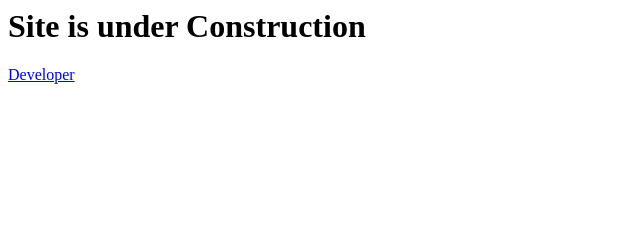
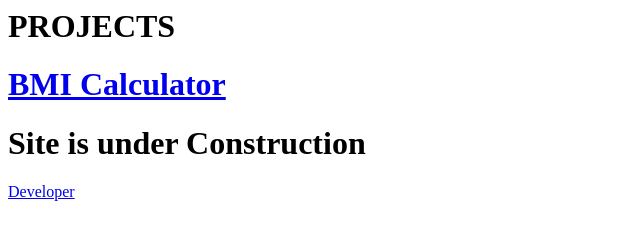
Before and after one commit to Himanshu-Vishwas/www.devgroup.engineer, a plain HTML site: page index.html in a window 1280 px wide. Shown: the whole page, without its empty margins (0-640 px from the left). Drawn offline with Linux system fonts and the light colour scheme.

Commit message:
Update index.html

```diff
--- a/index.html
+++ b/index.html
@@ -1,2 +1,8 @@
+<h1>PROJECTS<h1/>
+<a href="https://developer.devgroup.engineer/bmi-calculator-react/">BMI Calculator</a>
+
+
+
+
 <h1>Site is under Construction</h1>
 <a href="https://developer.devgroup.engineer">Developer</a>
```
